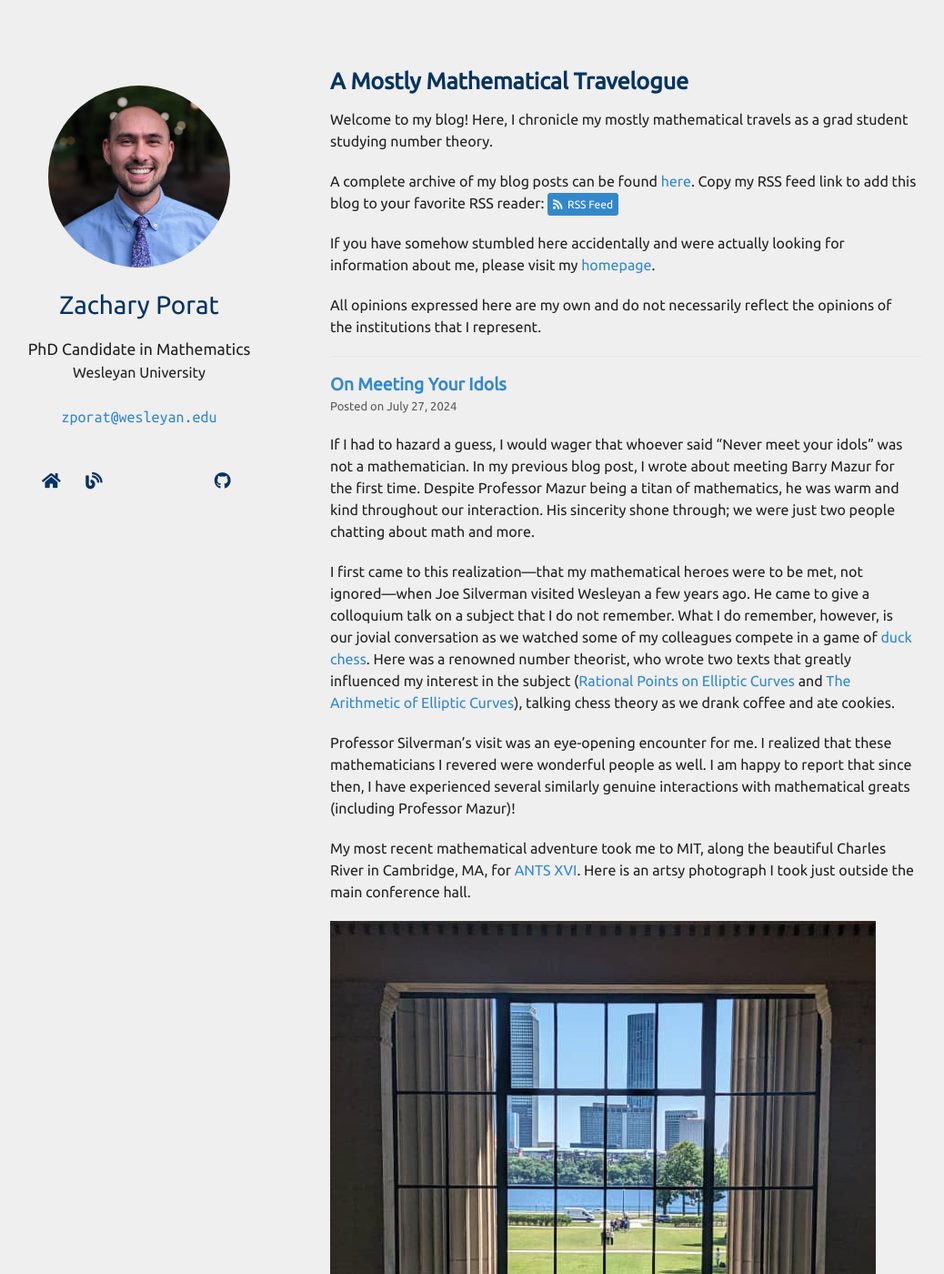
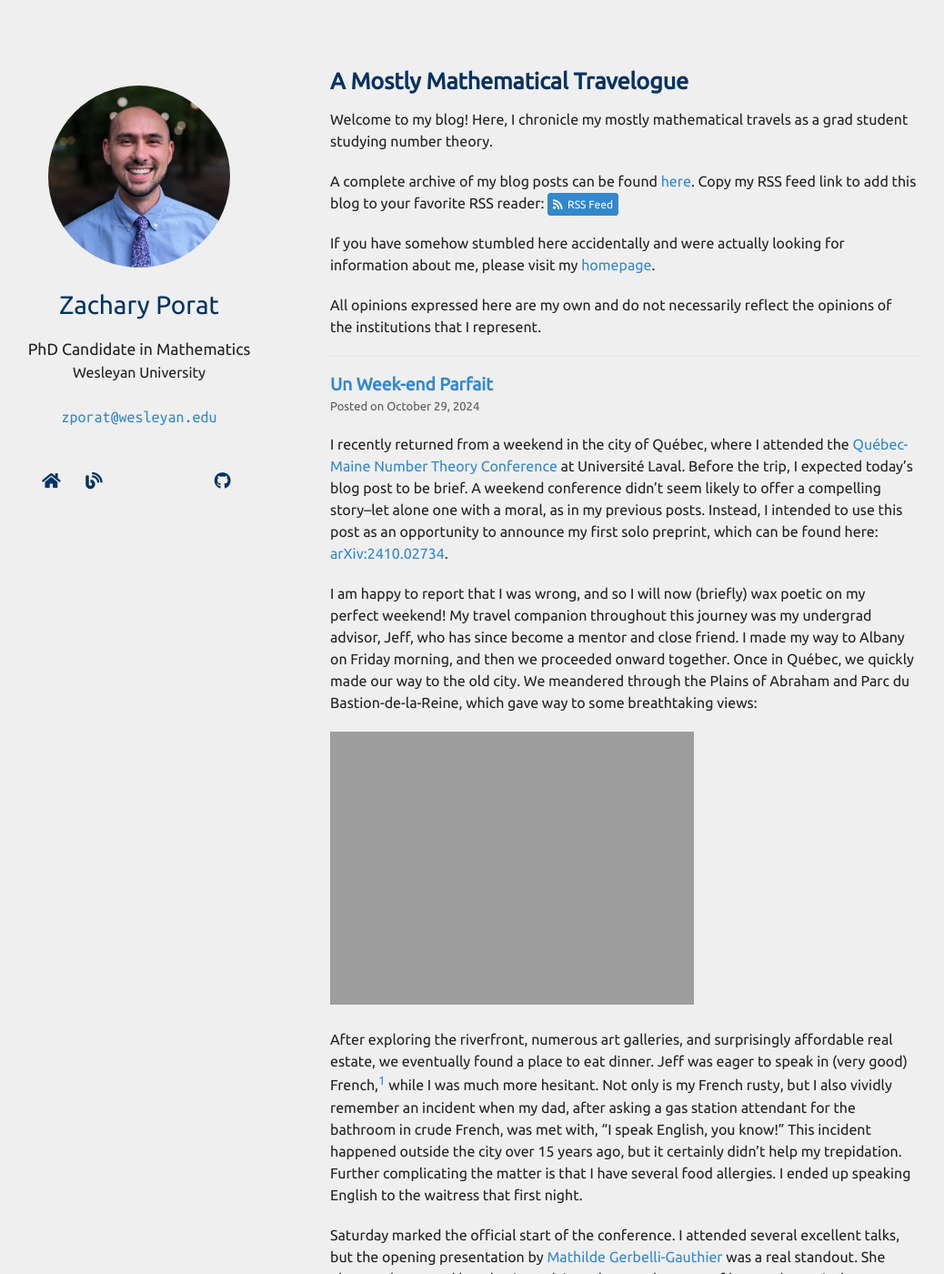
Before and after one commit to zporat/zporat.github.io, a Jekyll site: the page built from blog.md, in a window 1280 px wide and 1400 px high. Shown: the whole window at 91% size, without its empty margins (102-1140 px from the left). Built offline with Jekyll 4.4.1, drawn with Linux system fonts in a browser that asks for light colours; nearby versions of some CDN libraries; a style sheet for code colours, icons or effects is not loaded; our own code applies the rules of GitHub Pages for plain Markdown files; some of the changed text lies outside the part shown.

Commit message:
Quebec-Maine Blog Post

```diff
--- /dev/null
+++ b/_posts/2024-10-29-Maine-Quebec.md
@@ -0,0 +1,28 @@
+---
+layout: post
+title: Un Week-end Parfait
+date: 2024-10-29
+pubDate: October 29, 2024
+---
+
+I recently returned from a weekend in the city of Québec, where I attended the [Québec-Maine Number Theory Conference](https://archimede.mat.ulaval.ca/MAINE-QUEBEC/24/qm24.html) at Université Laval.  Before the trip, I expected today's blog post to be brief.  A weekend conference didn't seem likely to offer a compelling story--let alone one with a moral, as in my previous posts.  Instead, I intended to use this post as an opportunity to announce my first solo preprint, which can be found here: [arXiv:2410.02734](https://arxiv.org/abs/2410.02734).
+
+I am happy to report that I was wrong, and so I will now (briefly) wax poetic on my perfect weekend!  My travel companion throughout this journey was my undergrad advisor, Jeff, who has since become a mentor and close friend.  I made my way to Albany on Friday morning, and then we proceeded onward together.  Once in Québec, we quickly made our way to the old city.  We meandered through the Plains of Abraham and Parc du Bastion-de-la-Reine, which gave way to some breathtaking views:
+
+![A view of Le Chateau Frontenac from the Plains of Abraham](https://zporat.github.io/files/pictures/2024-plains-of-abraham-view.jpg "A view of Le Chateau Frontenac from the Plains of Abraham")
+
+After exploring the riverfront, numerous art galleries, and surprisingly affordable real estate, we eventually found a place to eat dinner.  Jeff was eager to speak in (very good) French,[^1] while I was much more hesitant.  Not only is my French rusty, but I also vividly remember an incident when my dad, after asking a gas station attendant for the bathroom in crude French, was met with, “I speak English, you know!”  This incident happened outside the city over 15 years ago, but it certainly didn't help my trepidation.  Further complicating the matter is that I have several food allergies.  I ended up speaking English to the waitress that first night.
+
+[^1]: Jeff might refute this claim because of his modesty; however, he received several compliments from locals on his French and his accent was exceptionally clear.
+
+Saturday marked the official start of the conference. I attended several excellent talks, but the opening presentation by [Mathilde Gerbelli-Gauthier](https://mgerbelli.github.io/website/) was a real standout.  She eloquently weaved her thesis work into the grander story of her mathematical relationship with Nicolas Bergeron, to whom the conference was dedicated after his tragic passing earlier this year.  It was a beautiful talk and a touching tribute that emphasized the humanity of mathematics.  (Also selfishly, I'm grateful that she spent several minutes covering some material that I was going to have to hurry through in my own talk!)
+
+On Saturday evening, after the day’s talks had concluded, we again made our way to the old city.  We were joined by Rylan--one of Jeff's academic siblings--who I first met at a Connecticut Summer School in Number Theory a few years ago.  It turns out that they are a pretty rad family tree!  While wandering through the old city, we came across a vendor selling [maple taffy](https://en.wikipedia.org/wiki/Maple_taffy) (aka perfection, according to Jeff).  From the moment our interaction began, he exuded pure joy, welcoming us to his store and his city as he poured a fresh batch.  (Here is an unrelated picture of the Château Frontenac that I took that night.)
+
+![Le Chateau Frontenac from below](https://zporat.github.io/files/pictures/2024-chateau-frontenac.jpg "Le Chateau Frontenac from below")
+
+This delightful interaction would’ve been the highlight of most trips, yet somehow--in this magical place--every exchange felt just as charming. The locals were happy to meet us, curious about our visit, and kind enough to let me fumble my way through their language; every conversation felt inviting and authentic.  As the weekend progressed and I saw how open all of the locals were, I became more confident to lead with French rather than English.
+
+So, on the last day at breakfast, I was determined to speak only French.  Jeff and I went to Normandin, a local chain that had breakfast poutine (and a really detailed allergen menu).  After ordering coffee smoothly enough, the waitress returned for our food orders. I clumsily explained my food allergies and went on to order the breakfast poutine.  Everything was going well, until she asked how I wanted my eggs. Unfamiliar with the French term for "scrambled," I was immediately lost.  After one (or maybe two), "Pardon"s, the waitress graciously repeated the question in English.  I responded and we carried on.  Jeff pointed out later that we carried on in French, not English, something I didn't realize in the moment.  There was no judgement or disdain from the waitress, she just helped me through that little hiccup and we continued as usual.
+
+For me, this small gesture encapsulated my time in Québec: kind, generous folks simply being human. I had spent the weekend anxious about making mistakes or not knowing a word that could derail a conversation.  But in the end, when this worst-case scenario happened, it was no big deal.  If you make a sincere attempt to speak to someone in their native language, chances are they won't be mad if you make a few mistakes.  So here's my moral: If you ever find yourself in a similar situation, I recommend just putting yourself out there.  People will appreciate the effort, and small stumbles often make for the most genuine connections anyway.
```
Also changed, not shown: index.md (+1 -1 lines), files/pictures/2024-chateau-frontenac.jpg (added), 1 other file.
